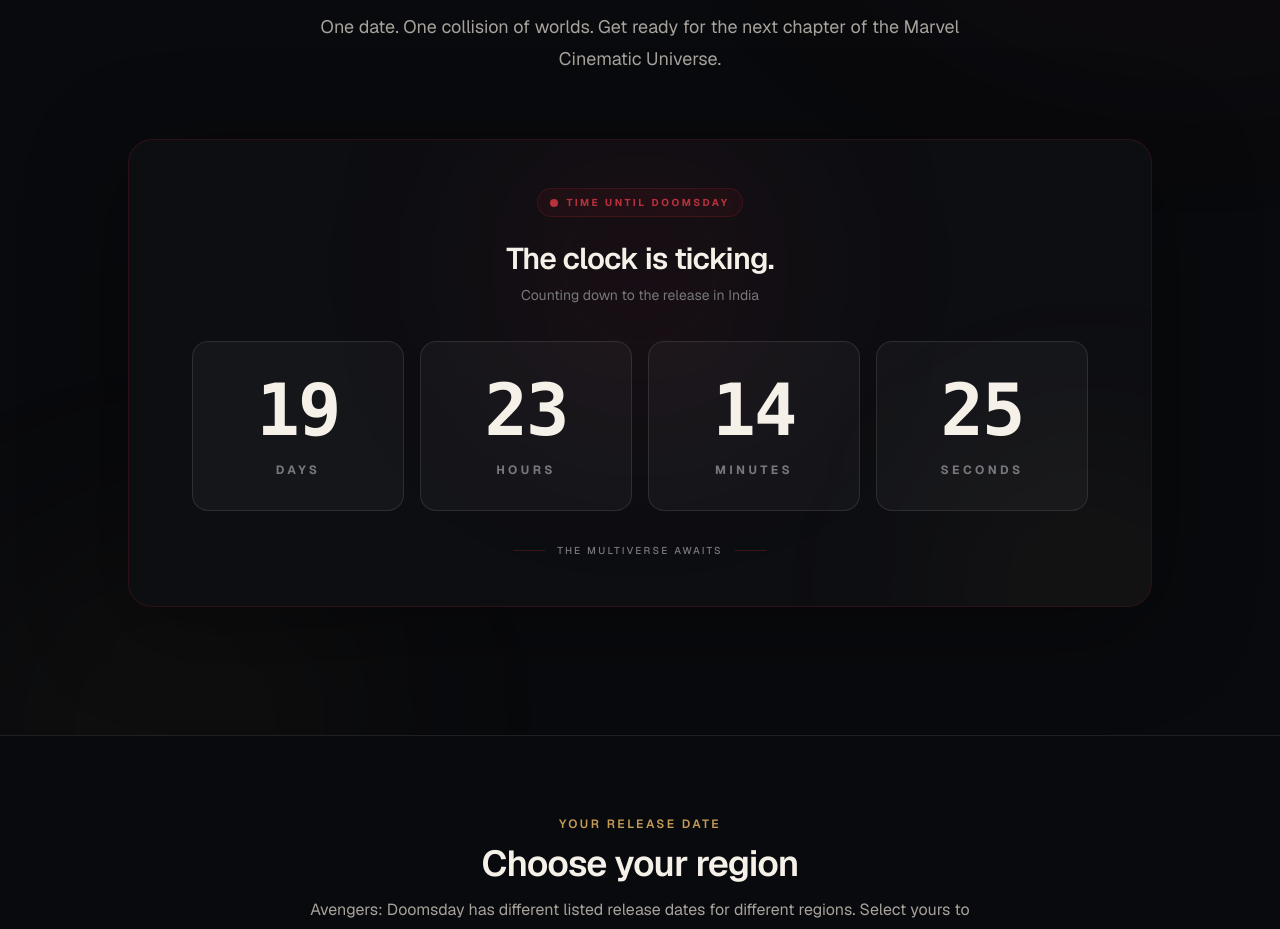
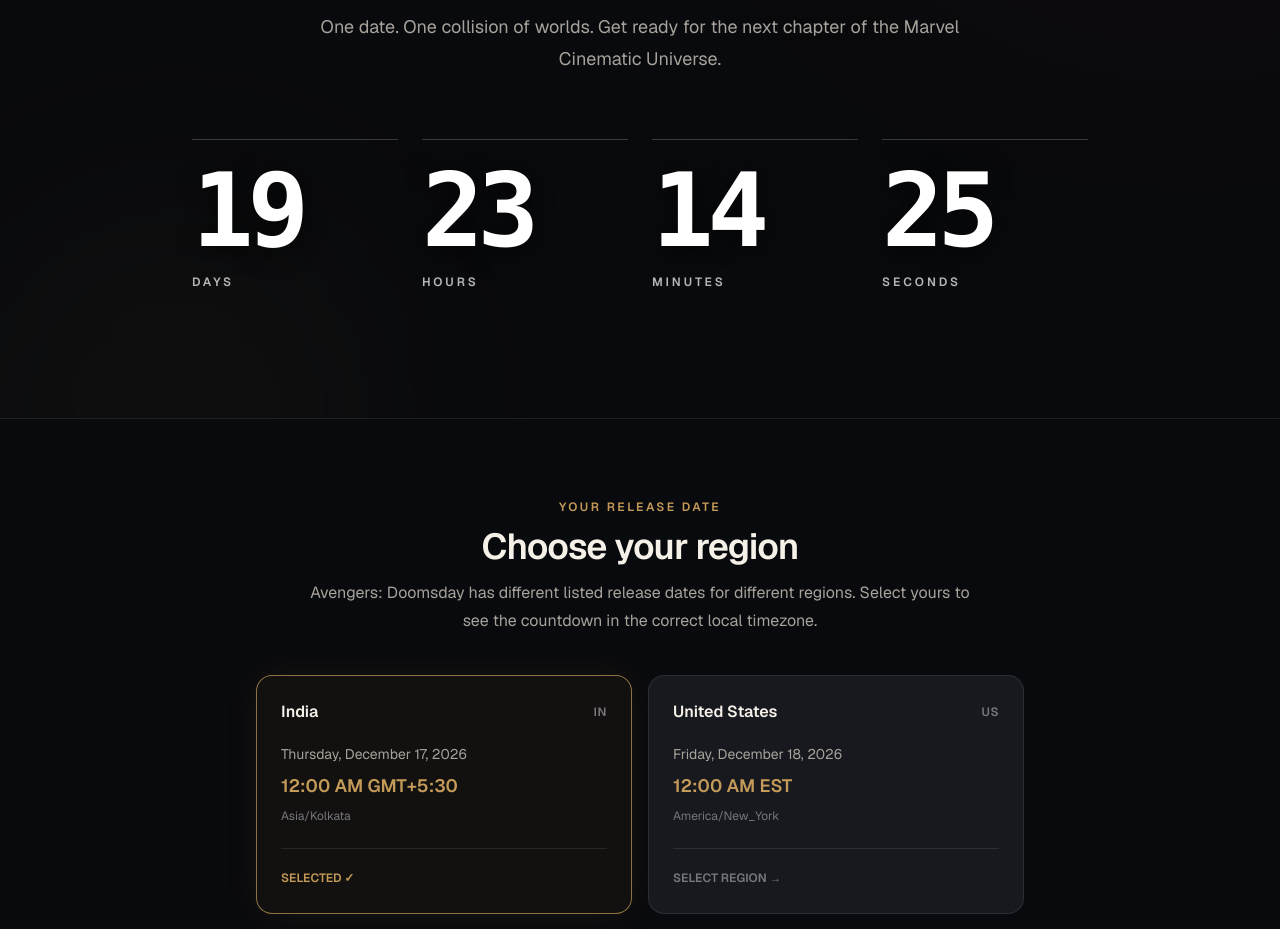
Before and after one commit to prithvikings/dooms, a Next.js app: page /countdown in a window 1280 px wide. Shown: the part 520-1449 px from the top of the page. Built offline with nearby package versions, Linux system fonts and the light colour scheme.

Commit message:
Restyle countdown timer for cinematic homepage hero

```diff
--- a/components/countdown/CountdownTimer.tsx
+++ b/components/countdown/CountdownTimer.tsx
@@ -1,4 +1,3 @@
-
 "use client";
 
 import { useEffect, useState } from "react";
@@ -8,7 +7,6 @@ type CountdownSnapshot = {
   hours: number;
   minutes: number;
   seconds: number;
-  isReleased: boolean;
 };
 
 type CountdownTimerProps = {
@@ -16,202 +14,86 @@ type CountdownTimerProps = {
   regionName: string;
 };
 
-const TIME_UNITS = [
-  { key: "days", label: "DAYS" },
-  { key: "hours", label: "HOURS" },
-  { key: "minutes", label: "MINUTES" },
-  { key: "seconds", label: "SECONDS" },
-] as const;
-
 function calculateCountdown(targetTimestamp: number): CountdownSnapshot {
-  const remainingMilliseconds = targetTimestamp - Date.now();
-
-  if (remainingMilliseconds <= 0) {
-    return {
-      days: 0,
-      hours: 0,
-      minutes: 0,
-      seconds: 0,
-      isReleased: true,
-    };
-  }
-
-  const totalSeconds = Math.floor(remainingMilliseconds / 1000);
+  const remaining = Math.max(0, Math.floor((targetTimestamp - Date.now()) / 1000));
 
   return {
-    days: Math.floor(totalSeconds / 86400),
-    hours: Math.floor((totalSeconds % 86400) / 3600),
-    minutes: Math.floor((totalSeconds % 3600) / 60),
-    seconds: totalSeconds % 60,
-    isReleased: false,
+    days: Math.floor(remaining / 86400),
+    hours: Math.floor((remaining % 86400) / 3600),
+    minutes: Math.floor((remaining % 3600) / 60),
+    seconds: remaining % 60,
   };
 }
 
-function padNumber(value: number) {
+function pad(value: number) {
   return String(value).padStart(2, "0");
 }
 
-export function CountdownTimer({
-  releaseDate,
-  regionName,
-}: CountdownTimerProps) {
+export function CountdownTimer({ releaseDate, regionName }: CountdownTimerProps) {
   const [countdown, setCountdown] = useState<CountdownSnapshot | null>(null);
-  const [hasInvalidDate, setHasInvalidDate] = useState(false);
-
+  const [hasReleased, setHasReleased] = useState(false);
 
   useEffect(() => {
-    const targetTimestamp = new Date(releaseDate).getTime();
-    let cleanupInterval: number | undefined;
+    const target = new Date(releaseDate).getTime();
 
-    const frameId = window.requestAnimationFrame(() => {
-      if (!Number.isFinite(targetTimestamp)) {
-        setHasInvalidDate(true);
-        setCountdown(null);
-        return;
-      }
+    const update = () => {
+      const released = target <= Date.now();
+      setHasReleased(released);
+      setCountdown(calculateCountdown(target));
+    };
 
-      setHasInvalidDate(false);
+    update();
+    const interval = window.setInterval(update, 1000);
 
-      const updateCountdown = () => {
-        setCountdown(calculateCountdown(targetTimestamp));
-      };
-
-      updateCountdown();
-
-      cleanupInterval = window.setInterval(updateCountdown, 1000);
-    });
-
-    return () => {
-      window.cancelAnimationFrame(frameId);
-
-      if (cleanupInterval !== undefined) {
-        window.clearInterval(cleanupInterval);
-      }
-    };
+    return () => window.clearInterval(interval);
   }, [releaseDate]);
 
+  if (!countdown) {
+    return (
+      <div className="mx-auto grid max-w-4xl grid-cols-4 gap-2 sm:gap-6" aria-hidden="true">
+        {["DAYS", "HOURS", "MINUTES", "SECONDS"].map((label) => (
+          <div key={label} className="border-t border-white/20 pt-4">
+            <p className="font-mono text-4xl font-semibold tabular-nums text-white/50 sm:text-6xl lg:text-8xl">--</p>
+            <p className="mt-2 text-[10px] font-semibold tracking-widest text-white/65 sm:text-xs">{label}</p>
+          </div>
+        ))}
+      </div>
+    );
+  }
+
+  if (hasReleased) {
+    return (
+      <div className="py-8 text-center">
+        <p className="text-3xl font-semibold tracking-tight text-white sm:text-5xl">DOOMSDAY IS HERE.</p>
+        <p className="mt-3 text-sm text-white/75">The scheduled release date in {regionName} has arrived.</p>
+      </div>
+    );
+  }
+
+  const units = [
+    { label: "DAYS", value: String(countdown.days) },
+    { label: "HOURS", value: pad(countdown.hours) },
+    { label: "MINUTES", value: pad(countdown.minutes) },
+    { label: "SECONDS", value: pad(countdown.seconds) },
+  ];
 
   return (
-    <section
-      id="countdown-timer"
-      aria-label={`Countdown to Avengers: Doomsday for ${regionName}`}
-      className="relative isolate overflow-hidden rounded-3xl border border-doom-red/25 bg-[#0d0e12] px-5 py-9 shadow-[0_20px_100px_rgba(0,0,0,0.35)] sm:px-10 sm:py-12"
+    <div
+      role="timer"
+      aria-label={`${countdown.days} days, ${countdown.hours} hours, ${countdown.minutes} minutes and ${countdown.seconds} seconds remaining`}
+      aria-live="off"
+      className="mx-auto grid max-w-4xl grid-cols-4 gap-2 sm:gap-6"
     >
-      {/* Cinematic background details */}
-      <div className="pointer-events-none absolute inset-0 -z-10 overflow-hidden">
-        <div className="absolute left-1/2 top-0 h-64 w-64 -translate-x-1/2 rounded-full bg-doom-red/15 blur-[100px]" />
-        <div className="absolute -bottom-32 -right-20 size-72 rounded-full bg-doom-gold/5 blur-[100px]" />
-        <div className="absolute inset-0 bg-[linear-gradient(to_bottom,transparent_49.5%,rgba(255,255,255,0.018)_50%,transparent_50.5%)] bg-[length:100%_6px] opacity-30" />
-      </div>
-
-      <div className="mx-auto max-w-4xl">
-        {/* Header */}
-        <div className="text-center">
-          <div className="inline-flex items-center gap-2 rounded-full border border-doom-red/30 bg-doom-red/10 px-3 py-1.5">
-            <span className="relative flex size-2">
-              <span className="absolute inline-flex size-full animate-ping rounded-full bg-doom-red-light opacity-60 motion-reduce:animate-none" />
-              <span className="relative inline-flex size-2 rounded-full bg-doom-red-light" />
-            </span>
-
-            <span className="text-[10px] font-bold uppercase tracking-[0.25em] text-doom-red-light">
-              {countdown?.isReleased ? "THE DAY HAS ARRIVED" : "TIME UNTIL DOOMSDAY"}
-            </span>
-          </div>
-
-          <h2 className="mt-6 text-2xl font-semibold tracking-tight text-foreground sm:text-3xl">
-            The clock is ticking.
-          </h2>
-
-          <p className="mt-2 text-sm text-foreground-muted">
-            Counting down to the release in {regionName}
+      {units.map((unit) => (
+        <div key={unit.label} className="border-t border-white/20 pt-4 sm:pt-5">
+          <p className="font-mono text-[clamp(2.2rem,8vw,6.8rem)] font-semibold leading-none tracking-[-0.06em] tabular-nums text-white [text-shadow:0_3px_22px_rgba(0,0,0,0.65)]">
+            {unit.value}
+          </p>
+          <p className="mt-3 text-[9px] font-semibold tracking-[0.16em] text-white/70 sm:text-xs sm:tracking-[0.24em]">
+            {unit.label}
           </p>
         </div>
-
-        {/* Countdown state */}
-        <div className="mt-9">
-          {hasInvalidDate ? (
-            <div
-              role="alert"
-              className="rounded-2xl border border-doom-red/30 bg-doom-red/5 px-5 py-8 text-center"
-            >
-              <p className="text-sm font-medium text-red-300">
-                The release countdown is temporarily unavailable.
-              </p>
-            </div>
-          ) : !countdown ? (
-            <div
-              aria-hidden="true"
-              className="grid grid-cols-2 gap-3 sm:grid-cols-4 sm:gap-4"
-            >
-              {TIME_UNITS.map((unit) => (
-                <div
-                  key={unit.key}
-                  className="rounded-2xl border border-white/10 bg-white/[0.025] px-3 py-6 text-center"
-                >
-                  <div className="font-mono text-4xl font-semibold tabular-nums text-foreground/40 sm:text-5xl">
-                    --
-                  </div>
-                  <p className="mt-3 text-[10px] font-semibold tracking-[0.25em] text-foreground-muted">
-                    {unit.label}
-                  </p>
-                </div>
-              ))}
-            </div>
-          ) : countdown.isReleased ? (
-            <div className="rounded-2xl border border-doom-gold/30 bg-doom-gold/5 px-5 py-10 text-center">
-              <p className="text-xs font-semibold uppercase tracking-[0.3em] text-doom-gold">
-                The wait is over
-              </p>
-
-              <p className="mt-4 text-3xl font-semibold tracking-tight text-foreground sm:text-5xl">
-                DOOMSDAY IS HERE.
-              </p>
-
-              <p className="mt-4 text-sm text-foreground-secondary">
-                Avengers: Doomsday has reached its scheduled release date in{" "}
-                {regionName}.
-              </p>
-            </div>
-          ) : (
-            <div
-              role="timer"
-              aria-label={`${countdown.days} days, ${countdown.hours} hours, ${countdown.minutes} minutes and ${countdown.seconds} seconds remaining`}
-              aria-live="off"
-              className="grid grid-cols-2 gap-3 sm:grid-cols-4 sm:gap-4"
-            >
-              {TIME_UNITS.map((unit) => {
-                const value = countdown[unit.key];
-
-                return (
-                  <div
-                    key={unit.key}
-                    className="group relative overflow-hidden rounded-2xl border border-white/10 bg-white/[0.035] px-3 py-6 text-center transition-colors duration-300 hover:border-doom-red/40 hover:bg-doom-red/[0.06] sm:py-8"
-                  >
-                    <div className="pointer-events-none absolute inset-x-5 top-0 h-px bg-gradient-to-r from-transparent via-doom-red/60 to-transparent opacity-0 transition-opacity duration-300 group-hover:opacity-100" />
-
-                    <div className="font-mono text-5xl font-semibold leading-none tracking-tight tabular-nums text-foreground sm:text-6xl lg:text-7xl">
-                      {unit.key === "days" ? value : padNumber(value)}
-                    </div>
-
-                    <p className="mt-4 text-[10px] font-bold tracking-[0.28em] text-foreground-muted sm:text-xs">
-                      {unit.label}
-                    </p>
-                  </div>
-                );
-              })}
-            </div>
-          )}
-        </div>
-
-        {/* Footer detail */}
-        <div className="mt-8 flex items-center justify-center gap-3">
-          <span className="h-px w-8 bg-doom-red/40" />
-          <p className="text-[10px] font-medium uppercase tracking-[0.22em] text-foreground-muted">
-            The multiverse awaits
-          </p>
-          <span className="h-px w-8 bg-doom-red/40" />
-        </div>
-      </div>
-    </section>
+      ))}
+    </div>
   );
 }
```
